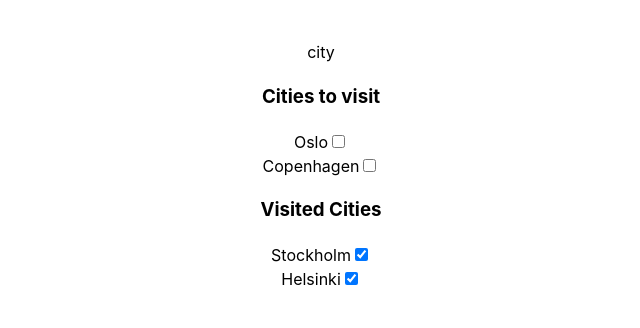
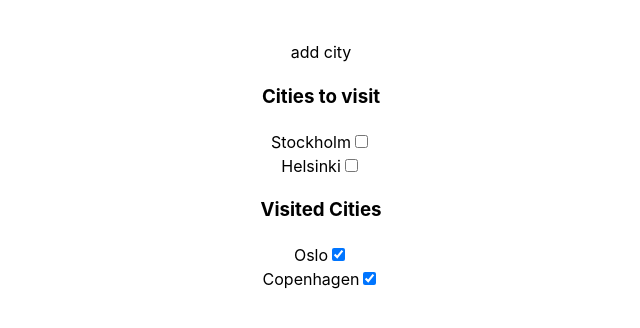
Before and after one commit to r0binsahin/travel-wishlist, a React (Vite) app: page / in a window 1280 px wide. Shown: the top 328 px of the page, without its empty margins (319-959 px from the left). Built offline with nearby package versions, Linux system fonts and the light colour scheme; data requests are answered from the project's data file.

Commit message:
handle change moved to App

```diff
--- a/db.json
+++ b/db.json
@@ -3,22 +3,22 @@
     {
       "id": "1",
       "name": "Stockholm",
-      "isVisited": true
+      "isVisited": false
     },
     {
       "id": "2",
       "name": "Helsinki",
-      "isVisited": true
+      "isVisited": false
     },
     {
       "id": "3",
       "name": "Oslo",
-      "isVisited": false
+      "isVisited": true
     },
     {
       "id": "4",
       "name": "Copenhagen",
-      "isVisited": false
+      "isVisited": true
     }
   ]
 }
--- a/src/App.tsx
+++ b/src/App.tsx
@@ -22,11 +22,31 @@ function App() {
 
     fetchCities();
   }, []);
+  const updateCityOnDatabase = async (city: City) => {
+    try {
+      axios.patch(`http://localhost:3000/cities/${city.id}`, {
+        isVisited: city.isVisited,
+      });
+    } catch (error) {
+      console.log(error);
+    }
+  };
+
+  const handleChange = (id: string) => {
+    cities.map((city) => {
+      if (city.id === id) {
+        const updatedCity = { ...city, isVisited: !city.isVisited };
+        updateCityOnDatabase(updatedCity);
+        console.log('updated:', updatedCity);
+        return updatedCity;
+      }
+    });
+  };
 
   return (
     <>
       <AddCity />
-      <DisplayCities cities={cities} />
+      <DisplayCities cities={cities} handleChange={handleChange} />
     </>
   );
 }
--- a/src/components/addCity/AddCity.tsx
+++ b/src/components/addCity/AddCity.tsx
@@ -1,5 +1,5 @@
 import './addCity.css';
 
 export const AddCity = () => {
-  return <>city</>;
+  return <> add city</>;
 };
--- a/src/components/displayCities/DisplayCities.tsx
+++ b/src/components/displayCities/DisplayCities.tsx
@@ -1,36 +1,14 @@
-import { useState } from 'react';
 import { City } from '../../models/City';
 import './displayCities.css';
-import axios from 'axios';
 
 interface DisplayCitiesProps {
   cities: City[];
+  handleChange: (id: string) => void;
 }
 
-export const DisplayCities = ({ cities }: DisplayCitiesProps) => {
+export const DisplayCities = ({ cities, handleChange }: DisplayCitiesProps) => {
   const citiesToVisit = cities.filter((city) => city.isVisited === false);
   const visitedCities = cities.filter((city) => city.isVisited === true);
-
-  const updateCityOnDatabase = async (city: City) => {
-    try {
-      axios.patch(`http://localhost:3000/cities/${city.id}`, {
-        isVisited: city.isVisited,
-      });
-    } catch (error) {
-      console.log(error);
-    }
-  };
-
-  const handleChange = (id: string) => {
-    cities.map((city) => {
-      if (city.id === id) {
-        const updatedCity = { ...city, isVisited: !city.isVisited };
-        updateCityOnDatabase(updatedCity);
-        console.log('updated:', updatedCity);
-        return updatedCity;
-      }
-    });
-  };
 
   return (
     <div className='cities-container'>
```
